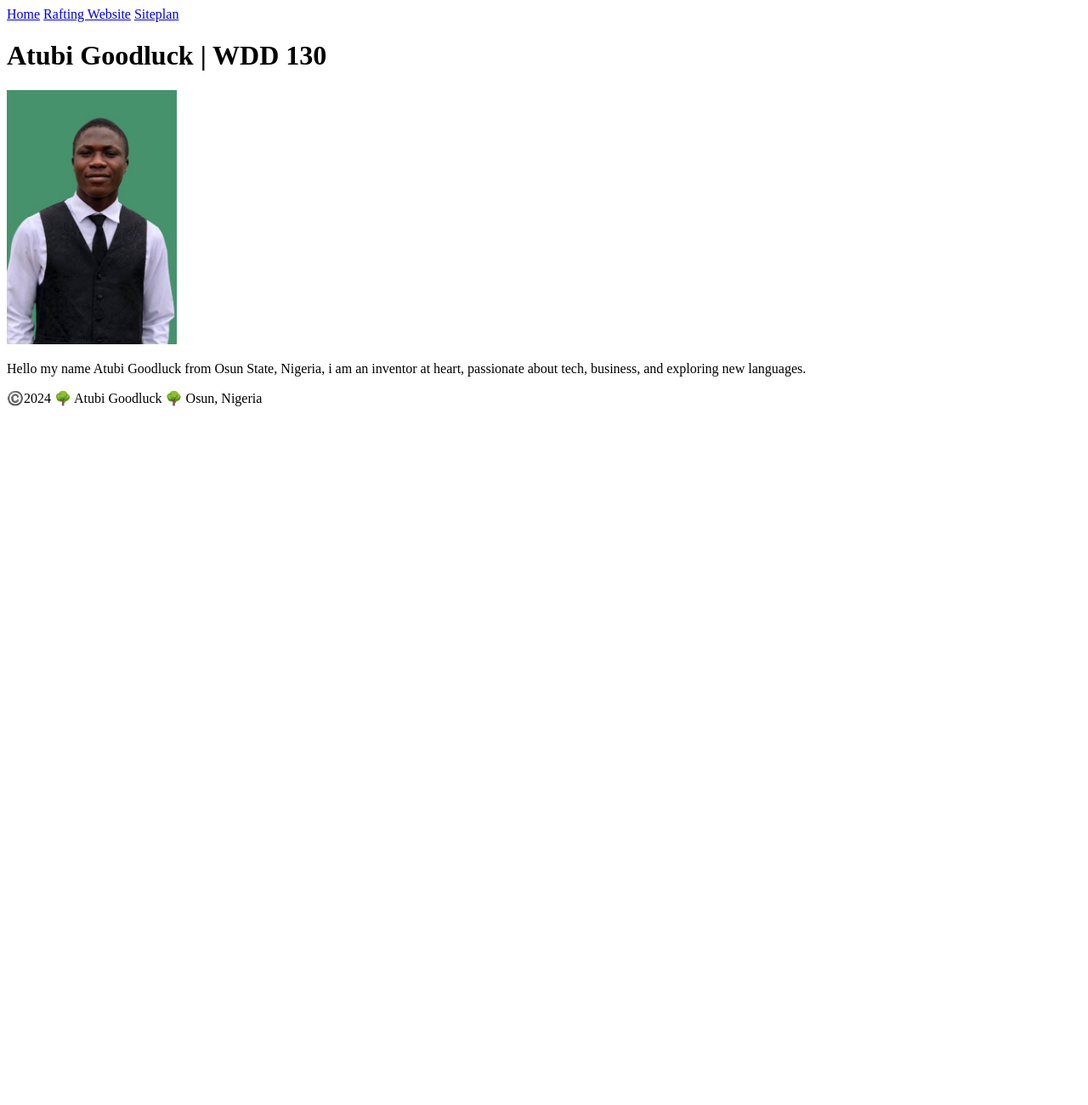
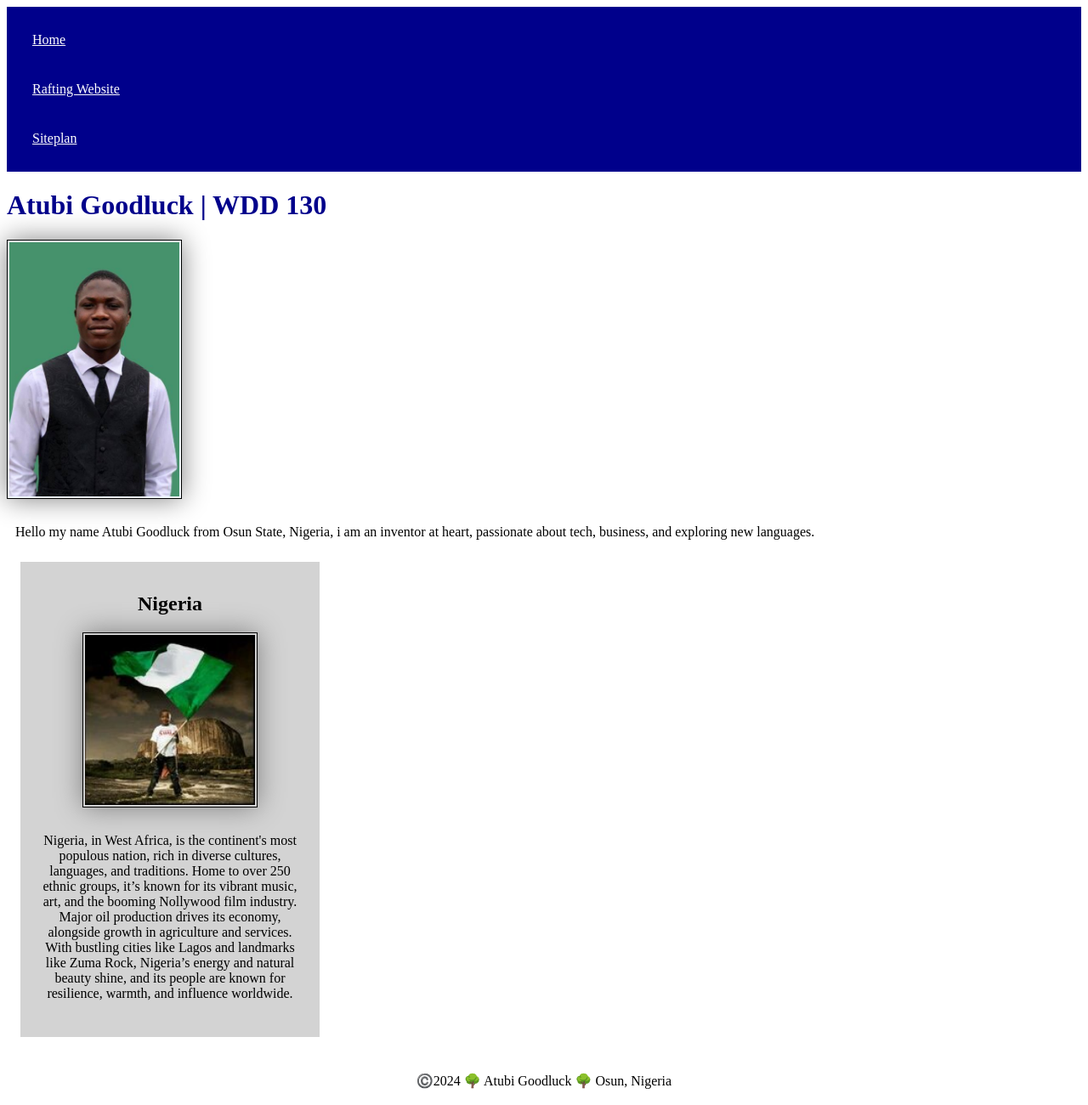
Before and after one commit to atubigoodluck/wdd130, a plain HTML site: page index.html in a window 1280 px wide. Shown: the whole page at 85% size. Before the commit the page ends 800 px from the top, so only its background shows below. Drawn offline with Linux system fonts and the light colour scheme.

Commit message:
added aside

```diff
--- a/index.html
+++ b/index.html
@@ -4,6 +4,9 @@
     <meta charset="UTF-8">
     <meta name="viewport" content="width=device-width, initial-scale=1.0">
     <title>Atubi Goodluck  | WDD 130</title>
+    <meta name="description" content=" Atubi Goodluck BYU IDAHO WDD 130 course homepage">
+    <meta name="author" content="Atubi Goodluck">
+    <link rel="stylesheet" href="styles/styles.css">
 </head>
 <body>
     <header>
@@ -19,6 +22,11 @@
         <p>Hello my name Atubi Goodluck from Osun State, Nigeria, i am an inventor at heart, passionate about tech, business, and exploring new languages.  </p>
 
     </main>
+    <aside>
+        <h2>Nigeria</h2>
+        <img src="images/rsz_happy_53rd_independence_day_to_nigeria_nigerians_&_all_our_friends.jpg">
+        <p>Nigeria, in West Africa, is the continent's most populous nation, rich in diverse cultures, languages, and traditions. Home to over 250 ethnic groups, it’s known for its vibrant music, art, and the booming Nollywood film industry. Major oil production drives its economy, alongside growth in agriculture and services. With bustling cities like Lagos and landmarks like Zuma Rock, Nigeria’s energy and natural beauty shine, and its people are known for resilience, warmth, and influence worldwide.</p>
+    </aside>
     <footer>
         <p>©️2024 🌳 Atubi Goodluck 🌳 Osun, Nigeria</p>
 
--- /dev/null
+++ b/styles/styles.css
@@ -0,0 +1,51 @@
+/* Styling for the navigation */
+nav {
+    background-color: darkblue;
+    padding: 10px;
+  }
+
+  /* Styling for links within the navigation */
+  nav a {
+    color: white;
+    display: block;
+    padding: 20px;
+  }
+
+  /* Styling for h1 headings */
+  h1 {
+    color: darkblue;
+  }
+
+  /* Styling for images */
+  img {
+    width: 150px;
+    height: auto;
+    border: 1px solid black;
+    padding: 2px;
+    box-shadow: 0 0 30px gray;
+  }
+
+  /* Styling for paragraphs */
+  p {
+    padding: 10px;
+  }
+  aside {width: 20em;
+    margin: 1em;
+    border: 1px solid rgb(red, green, blue);
+    padding: 1em;
+    background-color: lightgrey;
+    color: black;
+    text-align: center;
+  }
+  aside img {
+    width: 200px;
+    height: auto;
+}
+footer{margin-top: 2em;
+  border-top: 2em;
+  text-align: center;
+}
+main img {width: 200px;
+   height: auto;
+   background-color: aliceblue;
+}
```
Also changed, not shown: images/rsz_happy_53rd_independence_day_to_nigeria_nigerians_&_all_our_friends.jpg (added), profile.jpg (deleted).
